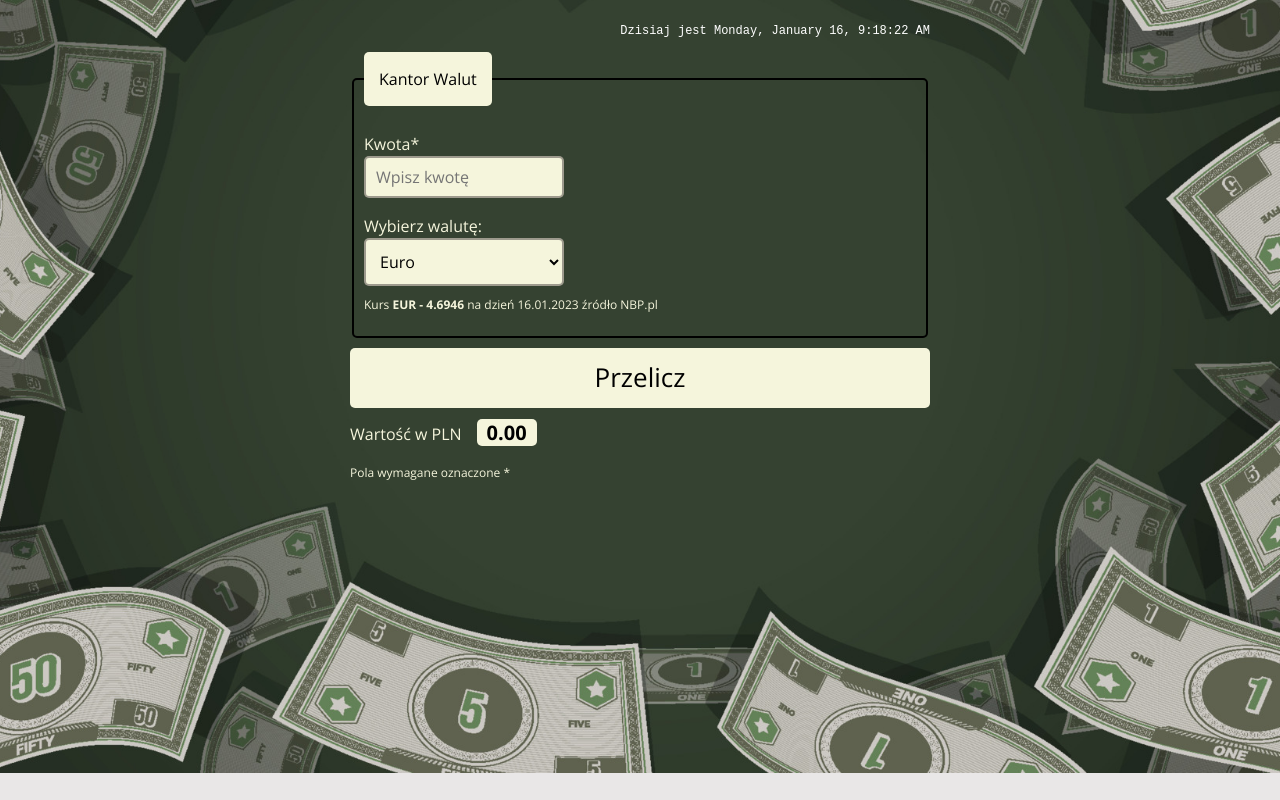
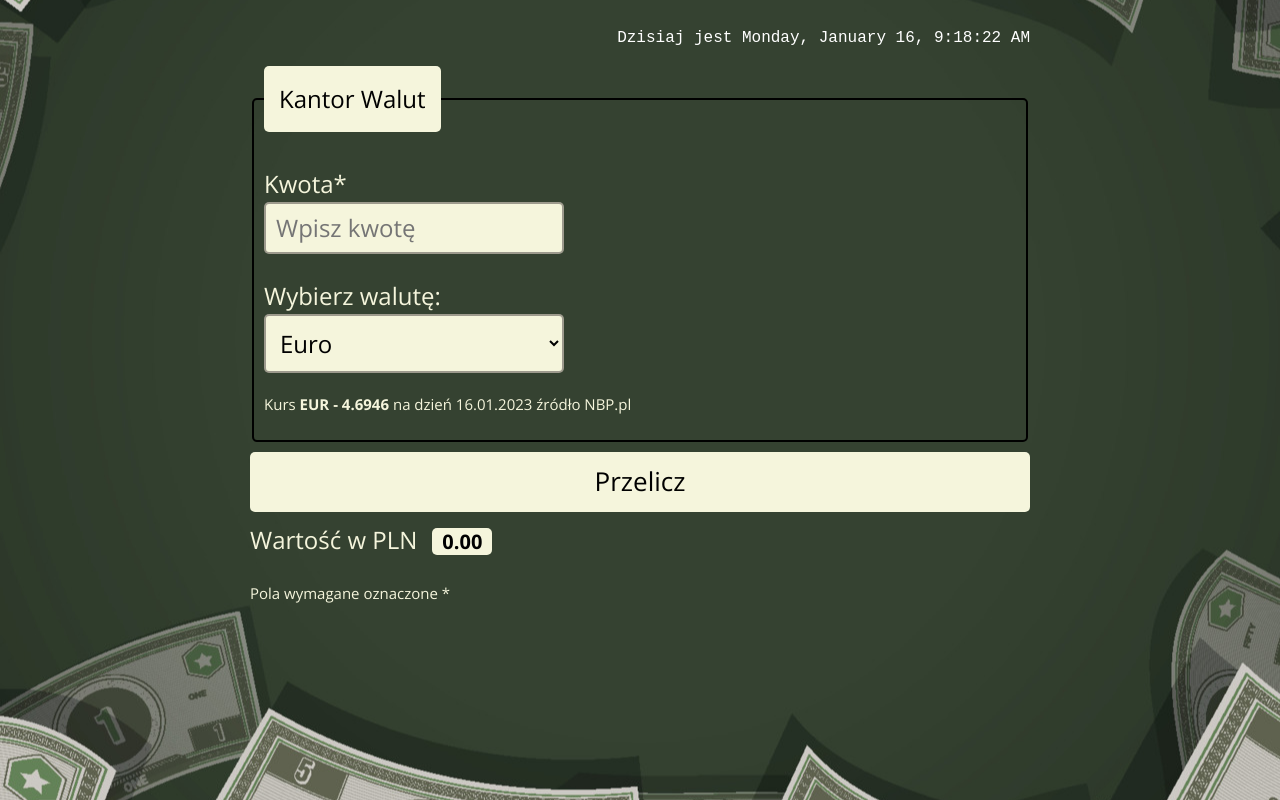
Before and after one commit to Tymek20/exchange-currency, a React (Create React App) app: page / in a window 1280 px wide. Built offline with nearby package versions, Linux system fonts and the light colour scheme.

Commit message:
placement on the screen

```diff
--- a/src/Container/style.css
+++ b/src/Container/style.css
@@ -1,5 +1,5 @@
 .container {
-  max-width: 600px;
+  max-width: 800px;
   margin: auto;
   padding: 10px;
 }
--- a/src/Footer/style.css
+++ b/src/Footer/style.css
@@ -1,5 +1,5 @@
 .footer {
-    font-size: 12px;
+    font-size: 15px;
     color: beige;
-    margin-top: 10px;
+    margin-top: 20px;
 }
--- a/src/Form/style.css
+++ b/src/Form/style.css
@@ -1,6 +1,6 @@
 .converter__label {
     width: 100%;
-    max-width: 200px;
+    max-width: 300px;
     display: inline-block;
     color: beige;
 }
--- a/src/MyDate/style.css
+++ b/src/MyDate/style.css
@@ -1,6 +1,6 @@
 .displayDate {
     color: white;
     text-align: end;
-    font-size: 12px;
+    font-size: 16px;
     font-family: 'Roboto Mono', monospace;
     }
--- a/src/index.css
+++ b/src/index.css
@@ -7,11 +7,11 @@ html {
 }
 
 body {
+  font-size: x-large;
   font-family: 'Open Sans', sans-serif;
   line-height: 1.5;
   background-image: url("./images/background.png");
   background-repeat: no-repeat;
   background-color: hsl(1, 3%, 91%);
-  background-position: 50% 40%;
-  background-size: 1500px;
-}
+  background-position: 50% 45%;
+  }
```
